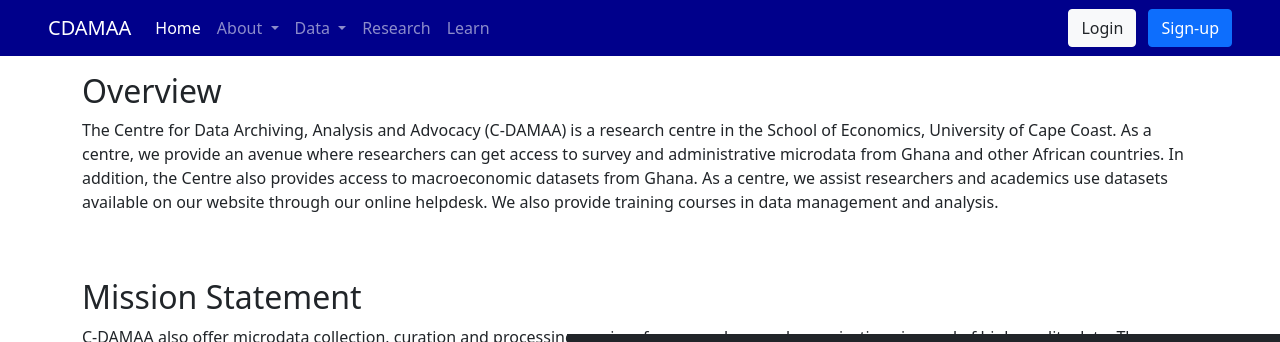
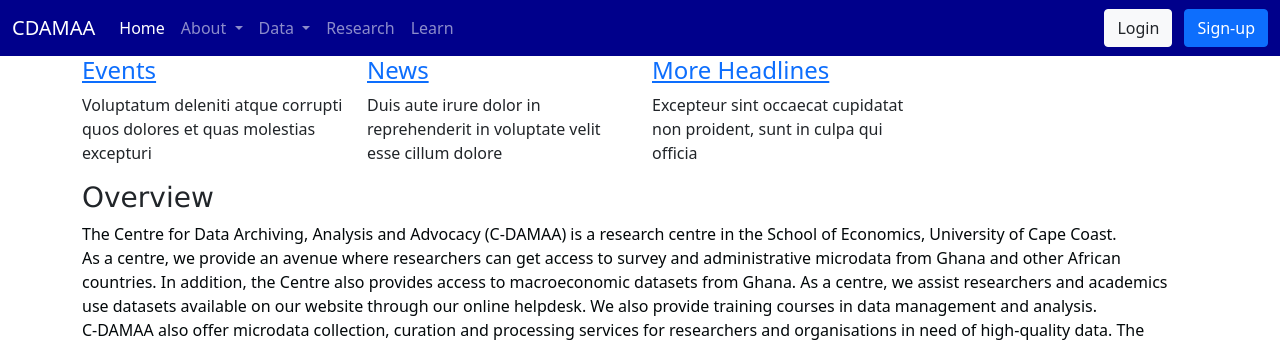
Before and after one commit to theccode/cdama, a Flask app: page /overview in a window 1280 px wide. Shown: the top 342 px of the page. Run offline with Flask 2, Linux system fonts and the light colour scheme; some libraries are stand-ins or nearby versions.

Commit message:
news,headline and events

```diff
--- a/app/static/css/app.css
+++ b/app/static/css/app.css
@@ -1,7 +1,4 @@
 .navbar{
-    position: fixed;
-    top: 0;
-    left: 0;
     width: 100%;
     background-color: darkblue !important;
 }
--- a/app/template/about.html
+++ b/app/template/about.html
@@ -10,7 +10,10 @@ About CDAMAA
 <<<<<<< HEAD
 
 =======
+<br>
     <p class="leading">
+
+
         Lorem ipsum dolor sit amet consectetur adipisicing elit. Quae illo deserunt est corrupti, harum sunt officiis voluptatum, voluptate sint molestiae temporibus non enim, vitae provident corporis nulla? Illo, ab voluptate?
         Eius adipisci veritatis nesciunt! Repudiandae pariatur adipisci quod doloremque, perspiciatis fugiat eum cum dolorem blanditiis natus illo nihil accusantium perferendis ipsum quo voluptates corporis cumque debitis ut qui facere deserunt.
         Labore odit quos quia aspernatur ipsa cum in omnis eius quam doloribus quasi necessitatibus animi modi qui, velit rem minus exercitationem eaque iusto perspiciatis aut illum! Suscipit accusamus error eius!
--- a/app/template/base.html
+++ b/app/template/base.html
@@ -58,18 +58,21 @@
        <div class="text-end">
           <button type="button" class="btn btn-light text-dark me-2">Login</button>
           <button type="button" class="btn btn-primary">Sign-up</button>
-        </div>
-
-
-
-
+       </div>
   </nav>
 {% endblock %}
+
 {% block content %}
 {% block scripts %}
-    <script src="https://cdn.jsdelivr.net/npm/bootstrap@5.0.2/dist/js/bootstrap.bundle.min.js" integrity="sha384-MrcW6ZMFYlzcLA8Nl+NtUVF0sA7MsXsP1UyJoMp4YLEuNSfAP+JcXn/tWtIaxVXM" crossorigin="anonymous"></script>
+    <script src="https://cdn.jsdelivr.net/npm/bootstrap@5.0.2/dist/js/bootstrap.bundle.min.js"
+    integrity="sha384-MrcW6ZMFYlzcLA8Nl+NtUVF0sA7MsXsP1UyJoMp4YLEuNSfAP+JcXn/tWtIaxVXM" crossorigin="anonymous"></script>
 {% endblock %}
+    {%block events%}
+    {%import "events.html" as events %}
+    {{events}}
+    {%endblock %}
     {% block page_content %}
+
     {% block footer %}
     {% import "footer.html" as footer %}
     {{ footer }}
--- /dev/null
+++ b/app/template/events.html
@@ -0,0 +1,32 @@
+<section id="featured-services" class="featured-services">
+    <div class="container">
+
+      <div class="row gy-4">
+
+        <div class="col-xl-3 col-md-6 d-flex" data-aos="zoom-out">
+          <div class="service-item position-relative">
+            <div class="icon"><i class="bi bi-activity icon"></i></div>
+            <h4><a href="" class="stretched-link">Events</a></h4>
+            <p>Voluptatum deleniti atque corrupti quos dolores et quas molestias excepturi</p>
+          </div>
+        </div><!-- End Service Item -->
+
+        <div class="col-xl-3 col-md-6 d-flex" data-aos="zoom-out" data-aos-delay="200">
+          <div class="service-item position-relative">
+            <div class="icon"><i class="bi bi-bounding-box-circles icon"></i></div>
+            <h4><a href="" class="stretched-link">News</a></h4>
+            <p>Duis aute irure dolor in reprehenderit in voluptate velit esse cillum dolore</p>
+          </div>
+        </div><!-- End Service Item -->
+
+        <div class="col-xl-3 col-md-6 d-flex" data-aos="zoom-out" data-aos-delay="400">
+          <div class="service-item position-relative">
+            <div class="icon"><i class="bi bi-calendar4-week icon"></i></div>
+            <h4><a href="" class="stretched-link">More Headlines</a></h4>
+            <p>Excepteur sint occaecat cupidatat non proident, sunt in culpa qui officia</p>
+          </div>
+        </div><!-- End Service Item -->
+
+      </div>
+
+    </div>
--- a/app/template/footer.html
+++ b/app/template/footer.html
@@ -1,25 +1,3 @@
-<<<<<<< HEAD
-{% extends "base.html" %}
-{% block footer %}
-<footer>
-    <p><div class="bg-dark text-secondary px-4 py-5 text-center">
-        <div class="py-5">
-          <h1 class="display-5 fw-bold text-white">Dark mode hero</h1>
-          <div class="col-lg-6 mx-auto">
-            <p class="fs-5 mb-4">Quickly design and customize responsive mobile-first sites with Bootstrap, the world’s most popular front-end open source toolkit, featuring Sass variables and mixins, responsive grid system, extensive prebuilt components, and powerful JavaScript plugins.</p>
-            <div class="d-grid gap-2 d-sm-flex justify-content-sm-center">
-              <button type="button" class="btn btn-outline-info btn-lg px-4 me-sm-3 fw-bold">Custom button</button>
-              <button type="button" class="btn btn-outline-light btn-lg px-4">Secondary</button>
-            </div>
-          </div>
-        </div>
-
-      <div class="b-example-divider mb-0"></div>
-    </div>
-    </p>
-</footer>
-{% endblock %}
-=======
 <!-- Footer -->
 <footer class="text-center text-lg-start bg-light text-muted">
     <!-- Section: Social media -->
@@ -146,4 +124,3 @@
     <!-- Copyright -->
   </footer>
   <!-- Footer -->
->>>>>>> c4a4f893c1184155c279a61f29083f6b35b7a09f
--- a/app/template/overview.html
+++ b/app/template/overview.html
@@ -6,61 +6,28 @@
     {% endblock %}
 {% endblock %}
 {% block page_content %}
-<<<<<<< HEAD
-<section id="overview" class="overview">
-    <div class="container" data-aos="fade-up">
-
-      <div class="section-header">
+    <section id="overview" class="overview">
+     <div class="container">
+        <div class="page-header">
+            <h3 style='font-family: Verdana, Geneva, Tahoma, sans-serif'>Overview</h3>
+        <p style='color:rgb(3, 8, 10)'>
+            The Centre for Data Archiving, Analysis and Advocacy (C-DAMAA) is a research centre in the School of Economics, University of Cape Coast.
         <br>
+             As a centre, we provide an avenue where researchers can get access to survey and administrative microdata from Ghana and other African countries. In addition, the Centre also provides access to macroeconomic datasets from Ghana. As a centre, we assist researchers and academics use datasets available on our website through our online helpdesk.
+            We also provide training courses in data management and analysis.
         <br>
-
-        <h2>Overview </h2>
-
-        <p>
-
-            The Centre for Data Archiving, Analysis and Advocacy (C-DAMAA) is a research centre in the School of Economics, University of Cape Coast.
-             As a centre, we provide an avenue where researchers can get access to survey and administrative microdata from Ghana and other African countries.
-             In addition, the Centre also provides access to macroeconomic datasets from Ghana. As a centre, we assist researchers and academics use datasets available on our website through our online helpdesk.
-             We also provide training courses in data management and analysis.
-
-
-        </p>
-        <br>
-        <br>
-        <h2>Mission Statement </h2>
-
-        <p>
             C-DAMAA also offer microdata collection, curation and processing services for researchers and organisations in need of high-quality data.
             The Centre conducts regular research on the quality and usability of microdata in Ghana.
              We also work with microdata producers (e.g. Ghana Statistical Service) in Ghana and across Africa in order to improve on the quality of their products.
         </p>
-
-
-      </div>
-
-      <div class="row g-4 g-lg-5" data-aos="fade-up" data-aos-delay="200">
-
-        <div class="col-lg-5">
-          <div class="about-img">
-            <img src="assets/img/about.jpg" class="img-fluid" alt="">
-          </div>
+        <br>
+         <h3 style="font-family: Verdana, Geneva, Tahoma, sans-serif;">Mission Statement</h3>
+        <p>The mission of C-DAMAA is to increase access to individual, household and firm level data as well as macroeconomic data to promote a culture of interrogating complex relationships among issues using acquired analytical skills.
+            Further to this, C-DAMAA engages industry, government and development partners on research outcomes through the active and regular release of policy briefs and dialogues with all stakeholders.</p>
+    </div>
         </div>
-
-        <div class="col-lg-7">
-          <h3 class="pt-0 pt-lg-5">Awards</h3>
-=======
-    <div class="page-header">
-        <h1>Page is currently under construction.</h1>
-    </div>
-    <p class="leading">
-        Lorem ipsum dolor sit amet consectetur adipisicing elit. Culpa enim aliquam alias eius excepturi corrupti neque temporibus tempora! Tempora, voluptates obcaecati suscipit laudantium quas consectetur earum illum amet tenetur harum.
-        Vero rem laborum, quia numquam nulla dolorem consequuntur et, eos quam inventore ab consequatur labore illum blanditiis nobis? Eligendi nesciunt exercitationem facilis doloribus consequuntur nulla non ipsum ut repellendus voluptate.
-        Nihil nam aut, ipsum nisi ullam esse voluptatibus! Enim aliquid natus exercitationem omnis molestiae reiciendis facilis earum, unde mollitia sunt odit placeat beatae asperiores corporis fugiat neque, tempore soluta minima?
-        Dolor blanditiis nisi, sapiente amet, nihil error dolore fugiat sint praesentium repellat iste aperiam nam modi velit voluptates possimus ipsam natus, officiis sequi odit suscipit maiores fuga repellendus! Omnis, voluptate.
-        Veniam voluptate consequuntur deleniti debitis eius vitae inventore perferendis, maiores voluptates ad adipisci nam aperiam. Aperiam saepe dolores temporibus eveniet voluptatem odio ullam explicabo quibusdam. Dolorum aut fugit unde eius!
-    </p>
+    </section>
     {% block footer %}
         {{super()}}
     {% endblock %}
->>>>>>> c4a4f893c1184155c279a61f29083f6b35b7a09f
 {% endblock %}
--- a/app/template/upload_form.html
+++ b/app/template/upload_form.html
@@ -9,6 +9,8 @@
     <div class="page-header">
         <h1>Page is currently under construction.</h1>
     </div>
+    <!-- <h1>Page is currently under construction.</h1> -->
+
     <p class="leading">
         Lorem ipsum dolor sit amet consectetur adipisicing elit. Quae illo deserunt est corrupti, harum sunt officiis voluptatum, voluptate sint molestiae temporibus non enim, vitae provident corporis nulla? Illo, ab voluptate?
         Eius adipisci veritatis nesciunt! Repudiandae pariatur adipisci quod doloremque, perspiciatis fugiat eum cum dolorem blanditiis natus illo nihil accusantium perferendis ipsum quo voluptates corporis cumque debitis ut qui facere deserunt.
```
